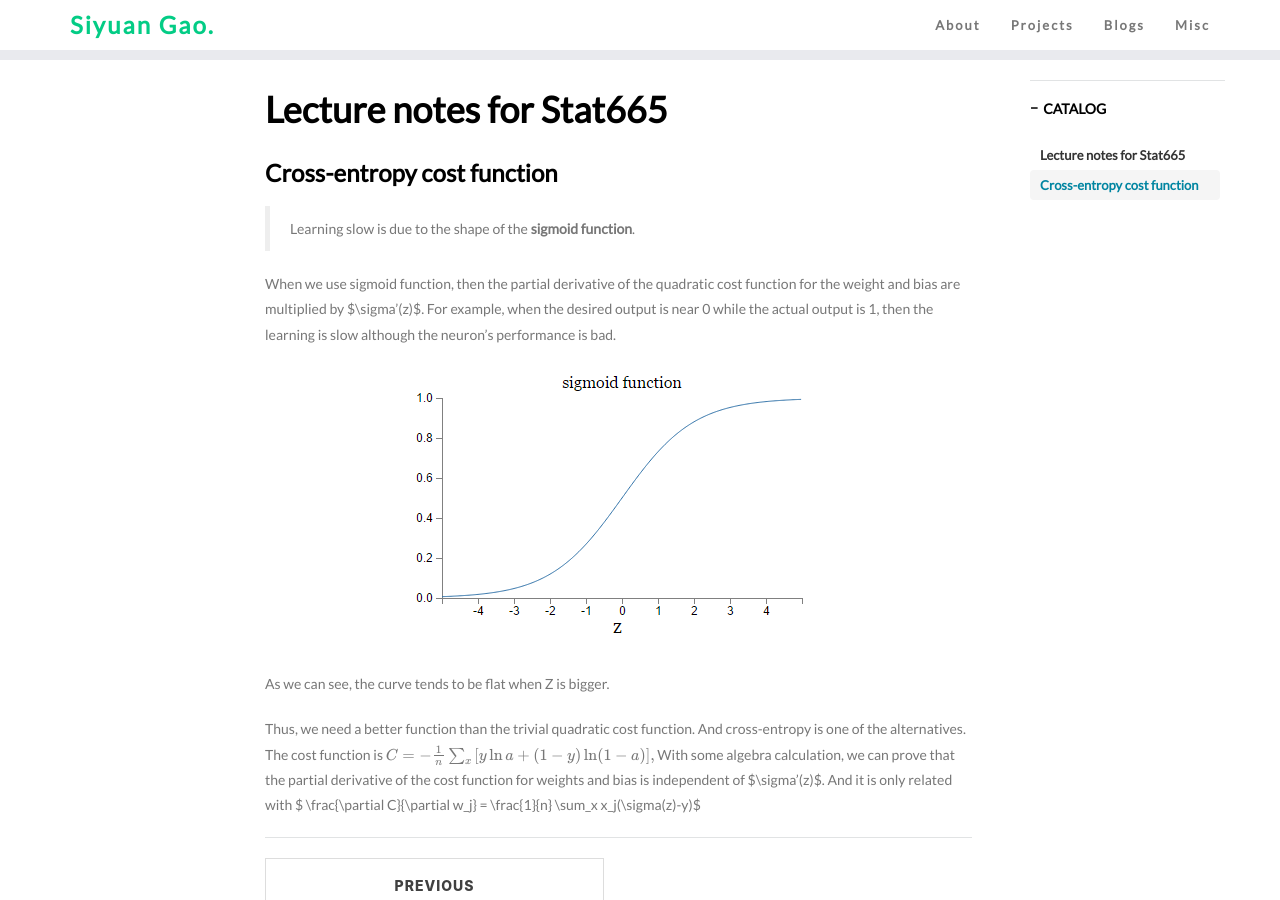
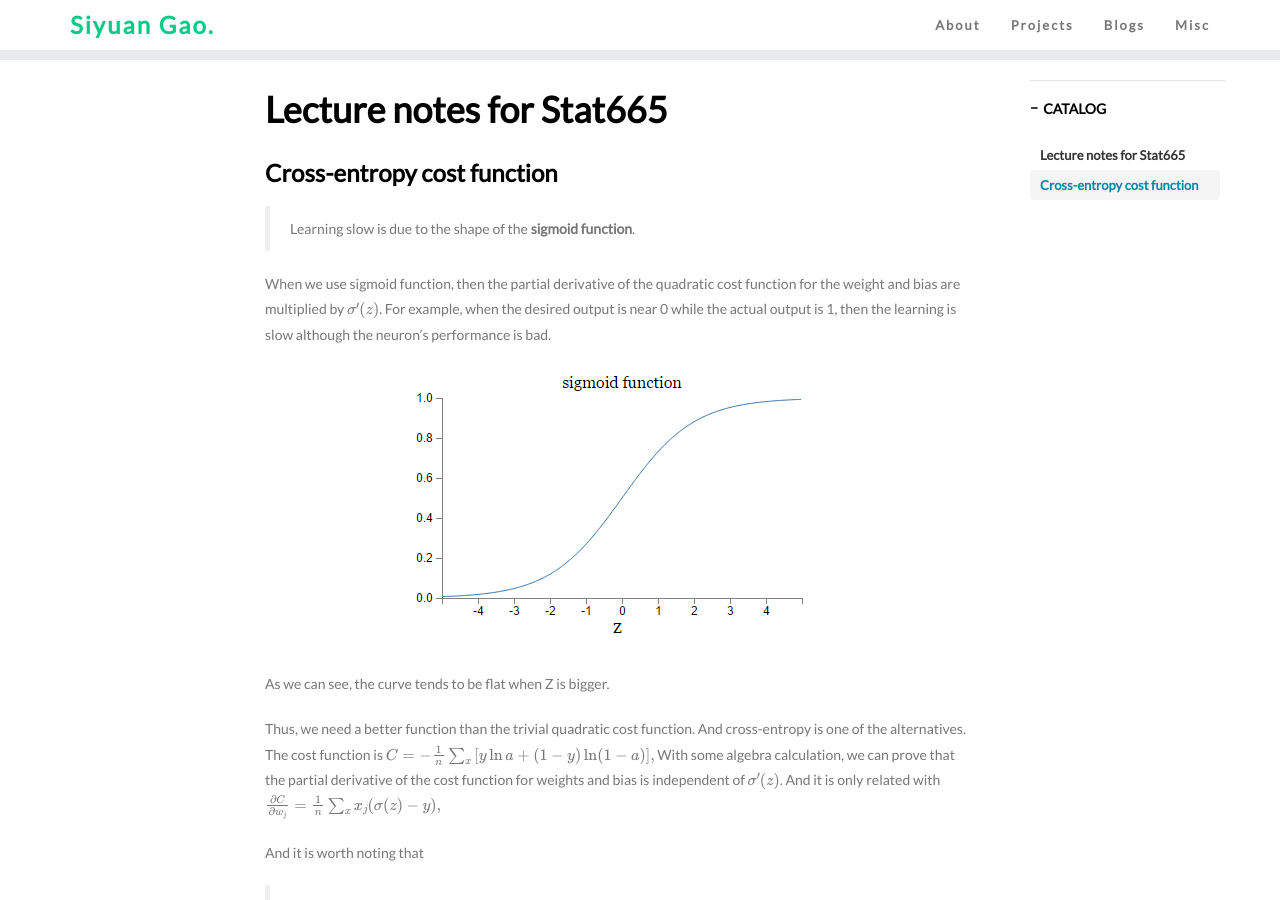
Before and after one commit to carricky/carricky.github.io, a Jekyll site: the page built from _posts/2016-7-10-the-post-3605.md, in a window 1280 px wide and 900 px high. Built offline with Jekyll 4.4.1, drawn with Linux system fonts in a browser that asks for light colours; nearby versions of some CDN libraries; formulas are drawn with MathJax 3; comment, search, counter and statistics services are not loaded; some of the changed text lies outside the part shown.

Commit message:
update 2016-7-10-the-post-3605.md

```diff
--- a/_posts/2016-7-10-the-post-3605.md
+++ b/_posts/2016-7-10-the-post-3605.md
@@ -13,11 +13,15 @@ category: MachineLearning
 
 >  Learning slow is due to the shape of the **sigmoid function**.
 
-When we use sigmoid function, then the partial derivative of the quadratic cost function for the weight and bias are multiplied by $\sigma'(z)$. For example, when the desired output is near 0 while the actual output is 1, then the learning is slow although the neuron's performance is bad.
+When we use sigmoid function, then the partial derivative of the quadratic cost function for the weight and bias are multiplied by $$\sigma'(z)$$. For example, when the desired output is near 0 while the actual output is 1, then the learning is slow although the neuron's performance is bad.
 
 [![sigmoid](/img/in-post/sigmoid.png "sigmoid")](/img/in-post/sigmoid.png "sigmoid")
 As we can see, the curve tends to be flat when Z is bigger.
 
 Thus, we need a better function than the trivial quadratic cost function. And cross-entropy is one of the alternatives. The cost function is
  $$ C = -\frac{1}{n} \sum_x \left[y \ln a + (1-y ) \ln (1-a) \right],$$
-With some algebra calculation, we can prove that the partial derivative of the cost function for weights and bias is independent of $\sigma'(z)$. And it is only related with $ \frac{\partial C}{\partial w_j} =  \frac{1}{n} \sum_x x_j(\sigma(z)-y)$
+With some algebra calculation, we can prove that the partial derivative of the cost function for weights and bias is independent of $$\sigma'(z)$$. And it is only related with
+$$ \frac{\partial C}{\partial w_j} =  \frac{1}{n} \sum_x x_j(\sigma(z)-y), $$
+
+And it is worth noting that
+> the cross-entropy is nearly always the better choice, provided the output neurons are sigmoid neurons.
```
